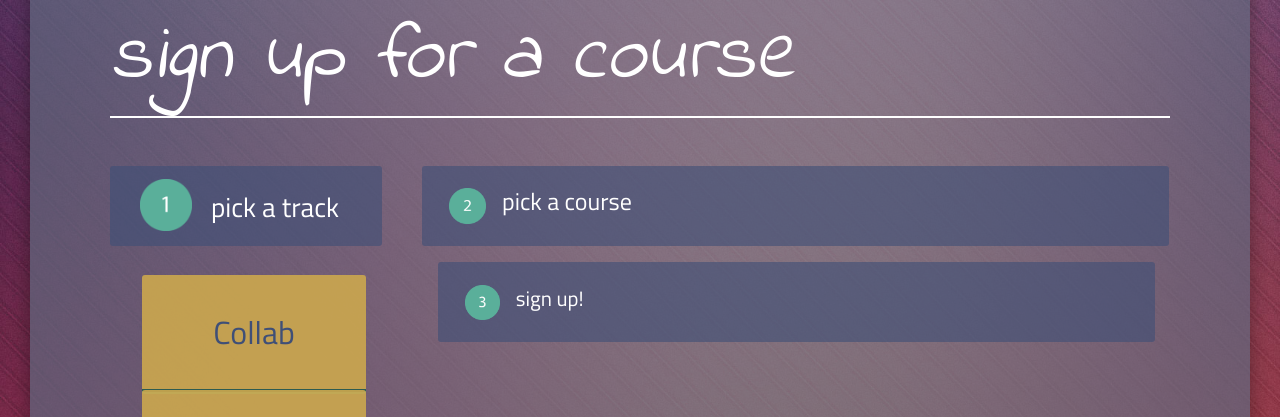
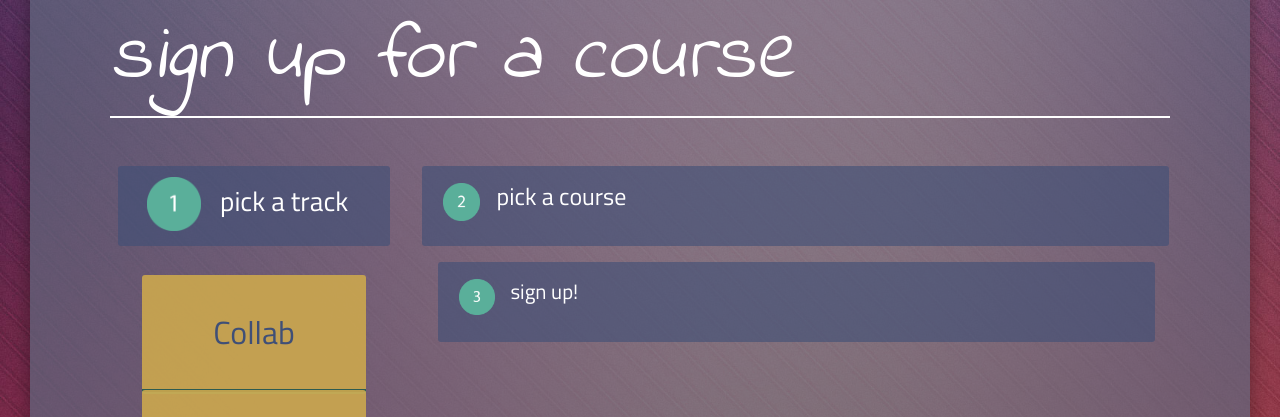
Before and after one commit to alisidd/waveXpand, a PHP site: page /training.php in a window 1280 px wide. Shown: the part 231-648 px from the top of the page. Run offline with PHP 8.4, Linux system fonts and the light colour scheme; some libraries are stand-ins or nearby versions.

Commit message:
Change description buttons to divs

```diff
--- a/css/styles.css
+++ b/css/styles.css
@@ -203,7 +203,7 @@ iframe
     font-size: 1.7rem;
 
     position: relative;
-    right: 2rem;
+    right: 1.5rem;
     bottom: 1rem;
 
     display: block;
@@ -223,7 +223,7 @@ iframe
 .number
 {
     position: relative;
-    top: .3rem;
+    top: .7rem;
     right: .8rem;
 
     display: inline-block;
@@ -251,13 +251,13 @@ iframe
     margin-top: -.2rem;
 
     cursor: pointer;
+    transition: background-color 300ms ease-in-out;
 
     color: rgba(63, 79, 119, 1);
     border: none;
     border-bottom: 5px groove rgba(90, 175, 154, 1);
     border-radius: 3px;
     background-color: rgba(204, 168, 78, .9);
-    transition: background-color 300ms ease-in-out;
 }
 
 .track-option:hover
@@ -296,7 +296,7 @@ iframe
 .number--course
 {
     position: relative;
-    top: .3rem;
+    top: 1.1rem;
     left: 1.3rem;
 
     display: inline-block;
@@ -308,7 +308,7 @@ iframe
 .number-desc--course
 {
     position: relative;
-    bottom: .6rem;
+    top: .1rem;
     left: 2rem;
 
     display: inline;
--- a/training.php
+++ b/training.php
@@ -192,10 +192,12 @@
         <div class="left-pane--training">
           <div class="options">
             <div class="track-options">
-              <button class="track-option--desc" onclick="populateList(this.innerHTML);" type="button">
+
+              <div class="track-option--desc">
                 <img class="number" src="images/1.png" alt="" />
                 <p class="number-desc"> pick a track</p>
-              </button>
+              </div>
+
               <button class="track-option" onclick="populateList(this.innerHTML);" type="button">
                 <p> Collab </p>
               </button>
@@ -226,10 +228,10 @@
 
         <div class="right-pane--training">
 
-          <button class="course-option--desc" onclick="populateList(this.innerHTML);" type="button">
+          <div class="course-option--desc">
             <img class="number--course" src="images/2.png" alt="" />
             <p class="number-desc--course"> pick a course</p>
-          </button>
+          </div>
 
           <div class="courses">
             <ul class="levels">
@@ -273,10 +275,10 @@
             </ul>
           </div> <!-- End of step 2 -->
 
-          <button class="sign-up-option--desc" onclick="populateList(this.innerHTML);" type="button">
+          <div class="sign-up-option--desc">
             <img class="number--course" src="images/3.png" alt="" />
             <p class="number-desc--course"> sign up!</p>
-          </button>
+          </div>
 
           <div class="course-signup">
               <div id="course-name">
```
